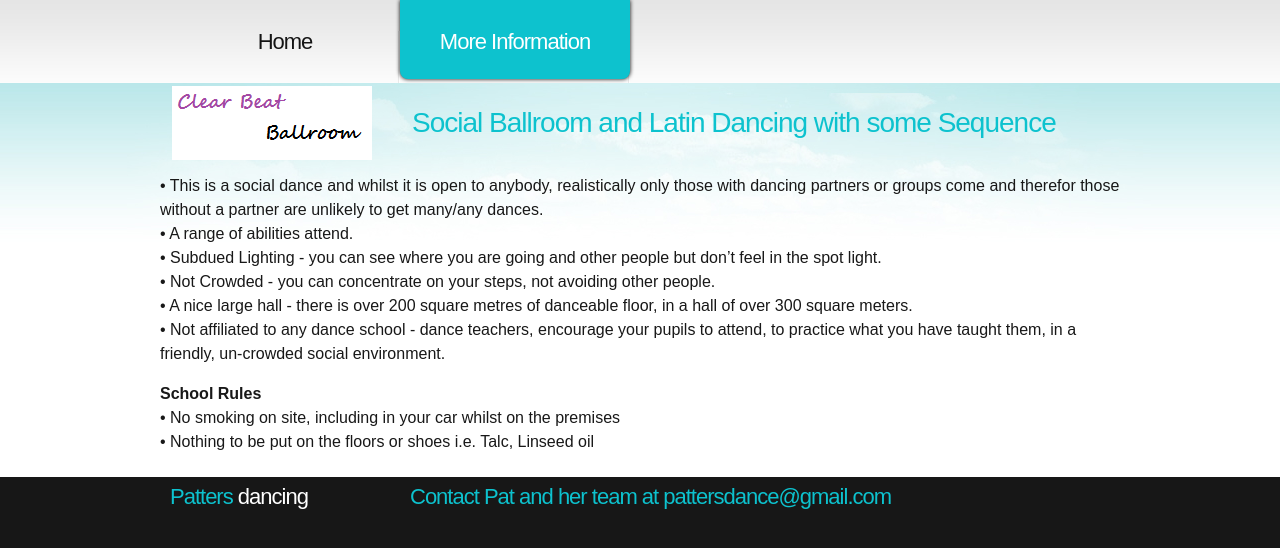
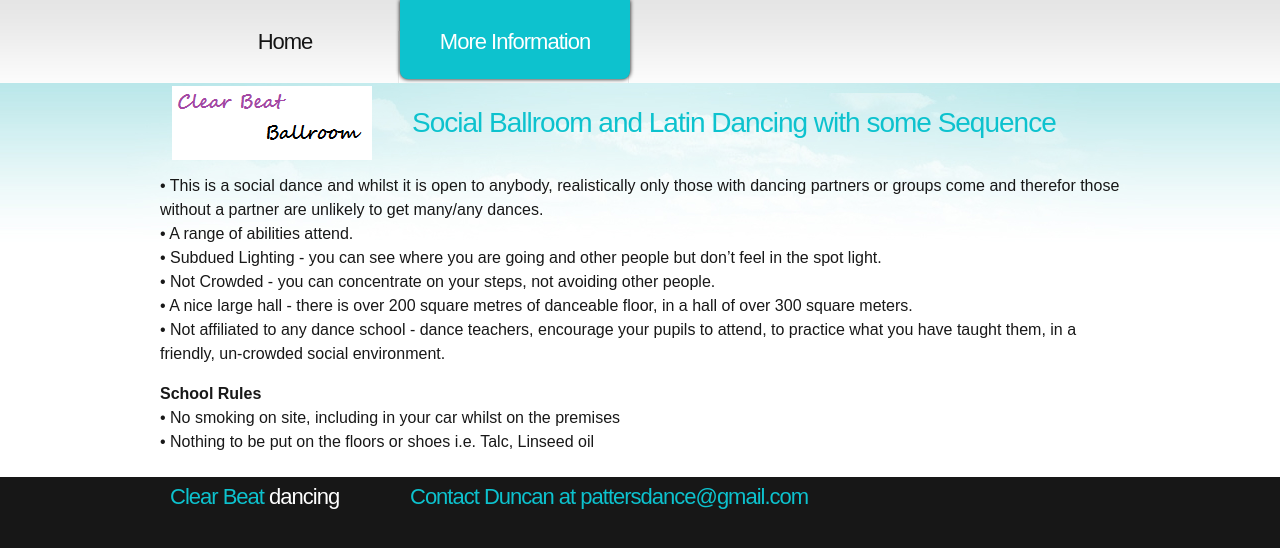
Before and after one commit to ramsayd/duncansdances, a Jekyll site: the page built from 20_information.md, in a window 1280 px wide. Shown: the top 548 px of the page. Built offline with Jekyll 4.4.1, drawn with Linux system fonts in a browser that asks for light colours.

Commit message:
Removed patters text/styles and add clear beat ones

```diff
--- a/_layouts/default.html
+++ b/_layouts/default.html
@@ -3,7 +3,7 @@
 <head>
    <meta http-equiv="content-type" content="text/html; charset=utf-8" />
    <title>{{ page.title }}</title>
-   <meta name="author" content="Tom Denley,Jennifer Ramsay" />
+   <meta name="author" content="Tom Denley,Jennifer Ramsay,Duncan Ramsay" />
 </head>
 <body>
 <div class="site">
--- a/_layouts/page.html
+++ b/_layouts/page.html
@@ -38,13 +38,13 @@
 						<div class="grid_3">
 							<div class="dance-header">
 
-									<a class="logo" href="index.html">Patters</a>
+									<a class="logo" href="index.html">Clear Beat Ballroom</a>
 								</h1>
 							</div>
 						</div>
 						<div class="grid_9">
 							<div class="dance-header">
-							<div class="patters-text">Social Ballroom and Latin Dancing with some Sequence</div>
+							<div class="clear-beat-text">Social Ballroom and Latin Dancing with some Sequence</div>
 
 							</div>
 						</div>
@@ -82,12 +82,12 @@
 				<div class="wrapper">
 					<div class="grid_3">
 						<div class="footer-text">
-							<b><strong>Patters</strong> dancing</b>
+							<b><strong>Clear Beat</strong> dancing</b>
 						</div>
 					</div>
 					<div class="grid_9">
 						<div class="footer-text">
-							<strong>Contact Pat and her team at <a href="mailto:pattersdance@gmail.com">pattersdance@gmail.com</a></strong>
+							<strong>Contact Duncan at <a href="mailto:pattersdance@gmail.com">pattersdance@gmail.com</a></strong>
 						</div>
 					</div>
 				</div>
--- a/css/style.css
+++ b/css/style.css
@@ -176,7 +176,7 @@
   background:url(../images/logo.png) 0 0 no-repeat;
 }
 
-.patters-text
+.clear-beat-text
 {
   font-size:28px;
   line-height:74px;
```
